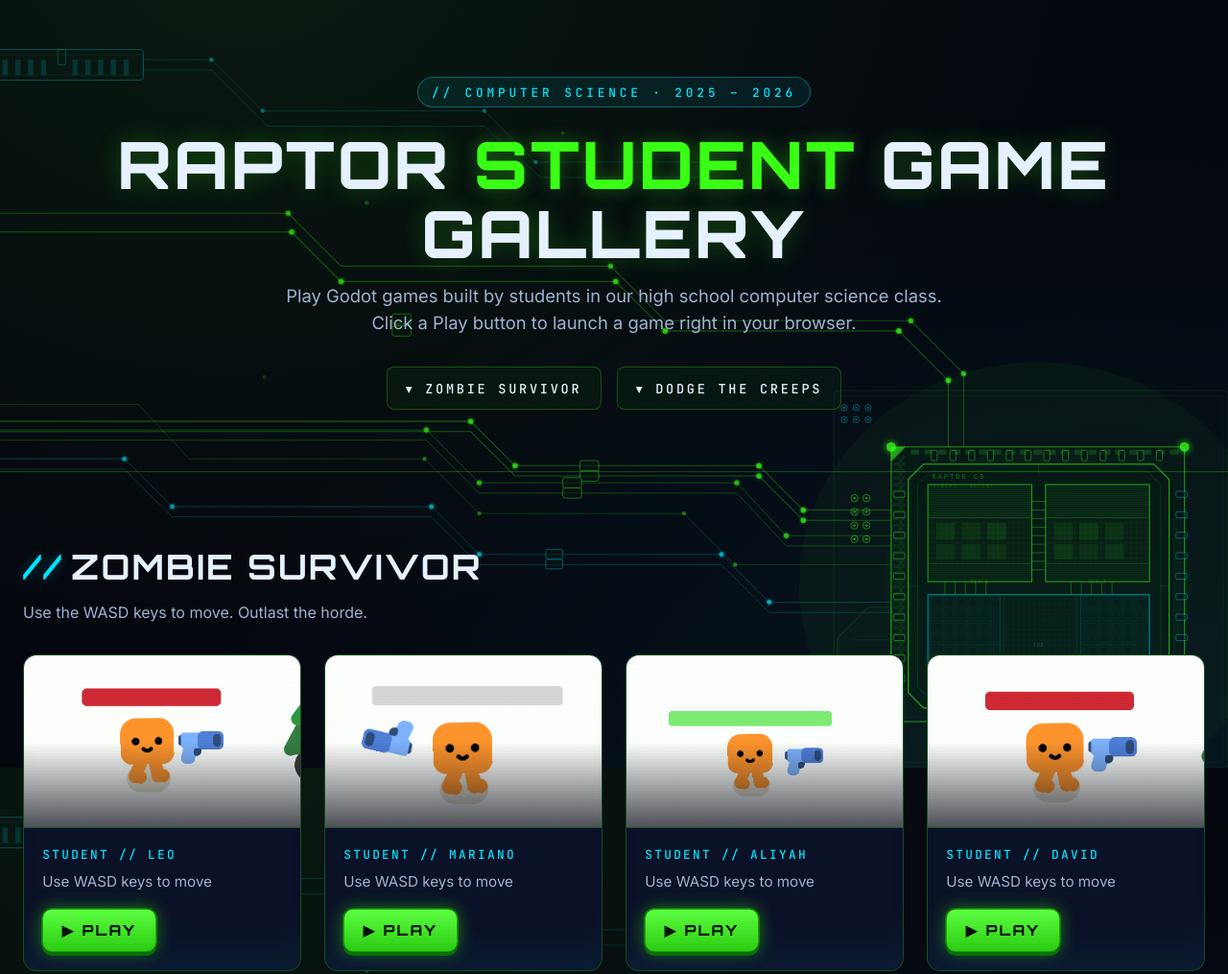
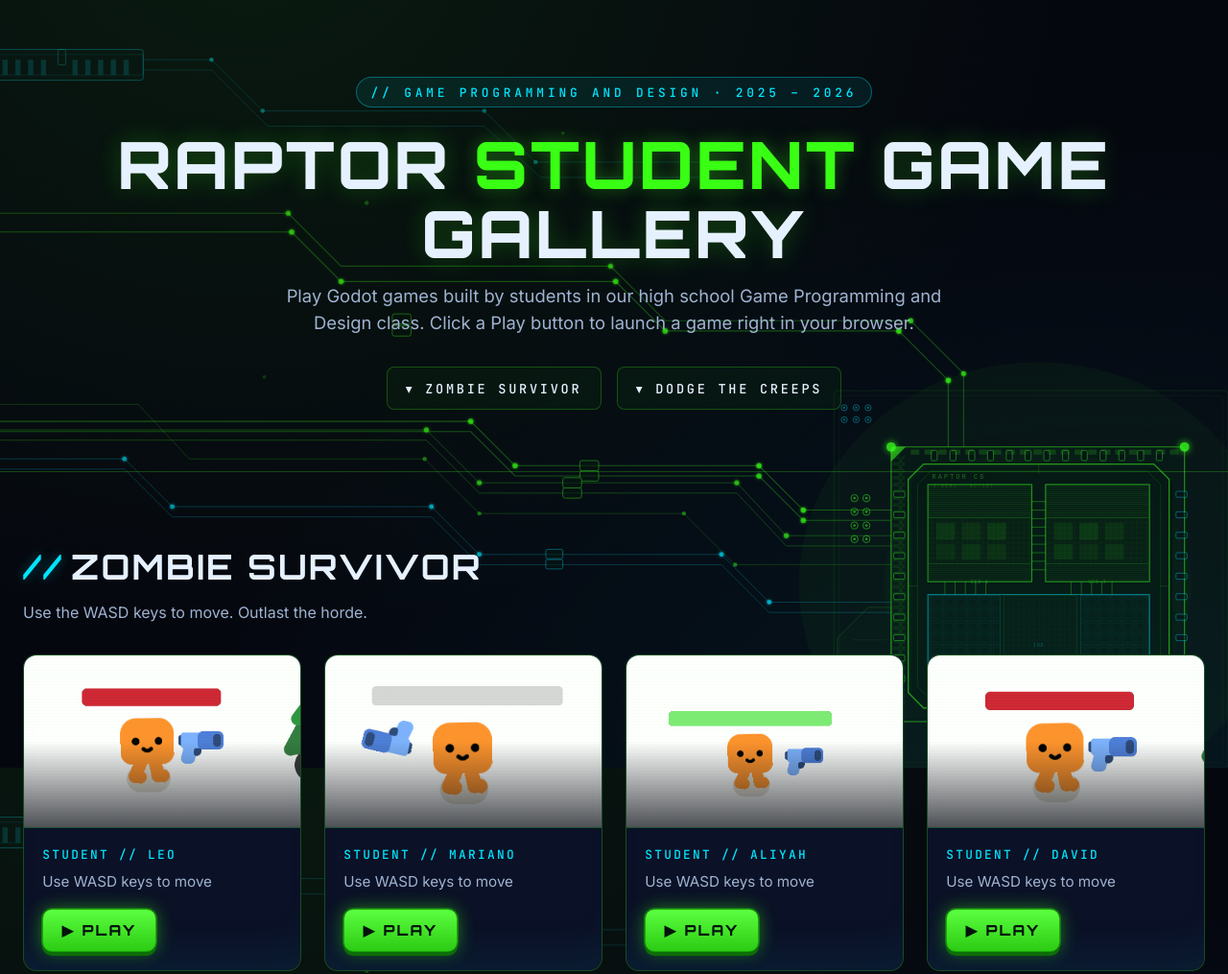
Before and after one commit to aroble11/Raptor-Games-2526, a plain HTML site: page index.html in a window 1280 px wide. Shown: the top 1015 px of the page at 96% size. Drawn offline with Linux system fonts and the light colour scheme.

Commit message:
Update index.html

```diff
--- a/index.html
+++ b/index.html
@@ -4,7 +4,7 @@
   <meta charset="utf-8">
   <meta name="viewport" content="width=device-width, initial-scale=1">
   <title>Raptor Student Game Gallery</title>
-  <meta name="description" content="Play Godot games built by students in our high school computer science class.">
+  <meta name="description" content="Play Godot games built by students in our high school Game Programming and Design class.">
 
   <link rel="preconnect" href="https://fonts.googleapis.com">
   <link rel="preconnect" href="https://fonts.gstatic.com" crossorigin>
@@ -15,9 +15,9 @@
 <body>
 
   <header class="hero">
-    <span class="hero-eyebrow">// COMPUTER SCIENCE · 2025 – 2026</span>
+    <span class="hero-eyebrow">// GAME PROGRAMMING AND DESIGN · 2025 – 2026</span>
     <h1>RAPTOR <span class="accent">STUDENT</span> GAME GALLERY</h1>
-    <p class="subtitle">Play Godot games built by students in our high school computer science class. Click a Play button to launch a game right in your browser.</p>
+    <p class="subtitle">Play Godot games built by students in our high school Game Programming and Design class. Click a Play button to launch a game right in your browser.</p>
     <nav class="hero-cta" aria-label="Jump to section">
       <a href="#zombie-survivor">▾ ZOMBIE SURVIVOR</a>
       <a href="#dodge-the-creeps">▾ DODGE THE CREEPS</a>
@@ -229,7 +229,7 @@
   </main>
 
   <footer class="site-footer">
-    BUILT IN GODOT <span class="dot">·</span> COMPUTER SCIENCE <span class="dot">·</span> 2025 – 2026
+    BUILT IN GODOT <span class="dot">·</span> GAME PROGRAMMING AND DESIGN <span class="dot">·</span> 2025 – 2026
   </footer>
 
 </body>
```
